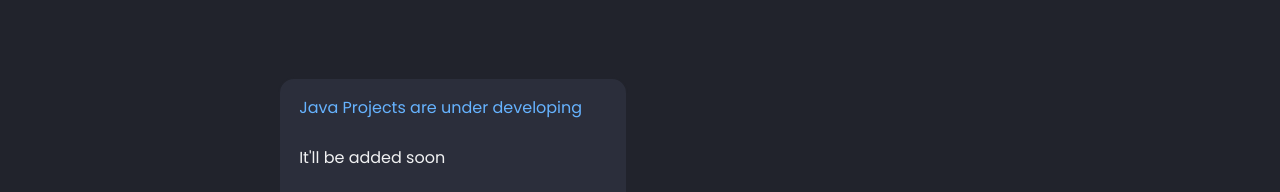
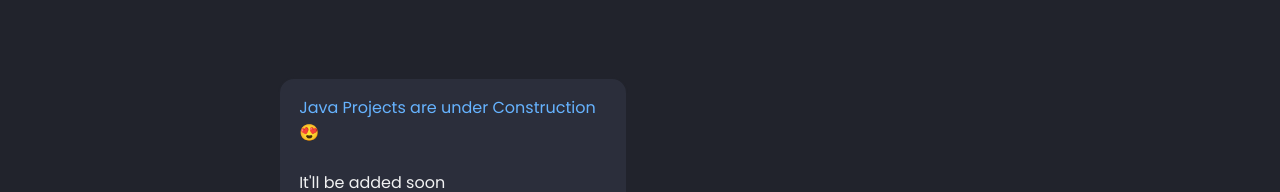
Before and after one commit to Fiza32/Fiza32.github.io, a plain HTML site: page index.html in a window 1280 px wide. Shown: the part 4554-4746 px from the top of the page. Drawn offline with nearby package versions, Linux system fonts and the light colour scheme.

Commit message:
Update index.html

```diff
--- a/index.html
+++ b/index.html
@@ -389,7 +389,7 @@
 
 
                <p class="services__description">
-                  <span>Java Projects are under developing</span> <br><br> It'll be added soon<br><br>
+                  <span>Java Projects are under Construction 😍</span> <br><br> It'll be added soon<br><br>
 
                </p>
 
```
